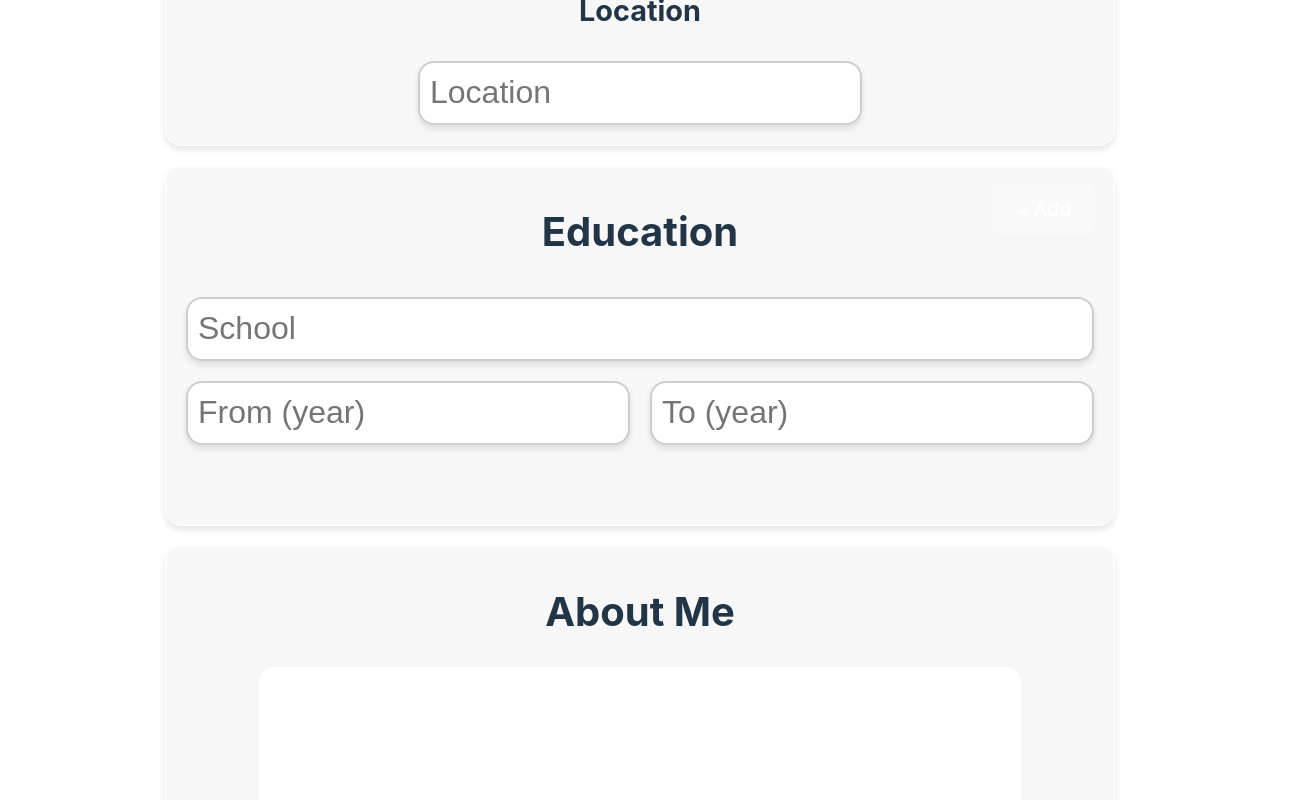
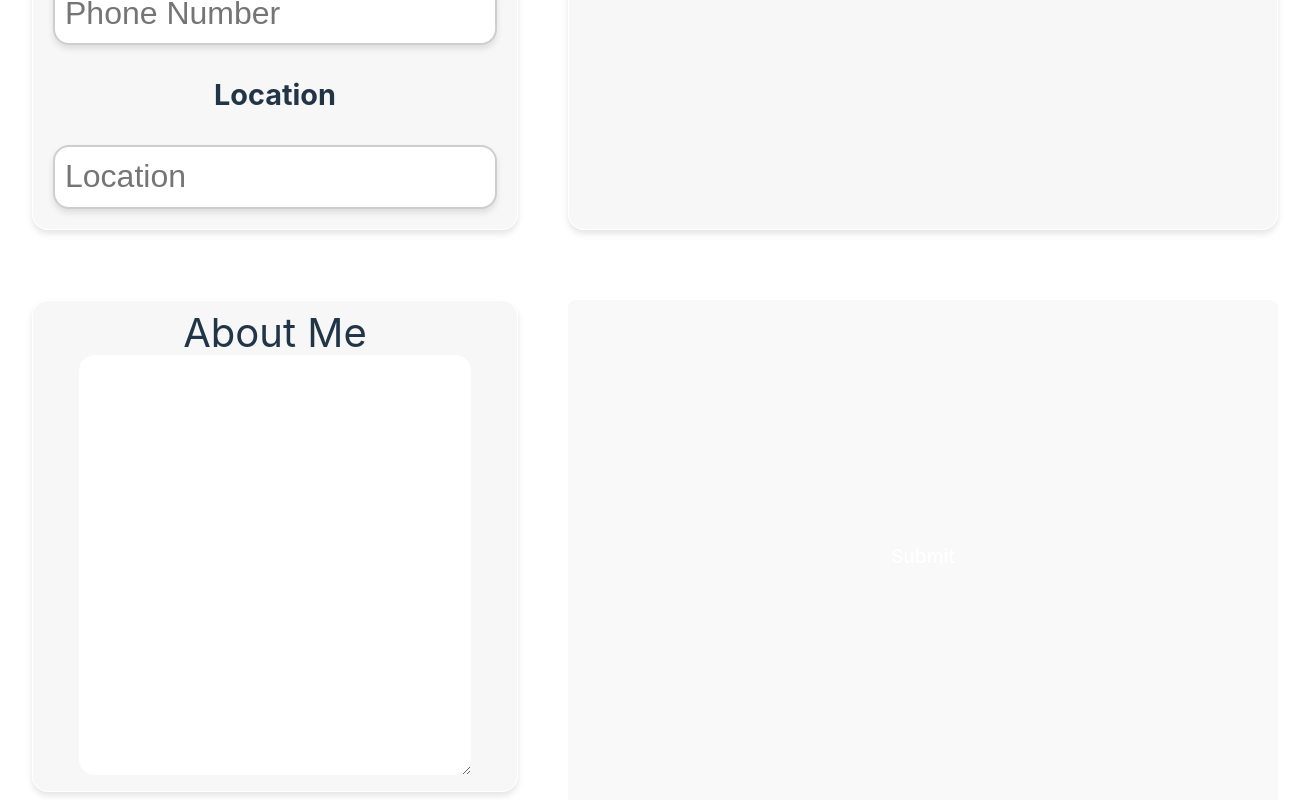
Before and after one commit to Vitdcode/CV-Application, a React (Vite) app: page / in a window 1280 px wide. Shown: the part 839-1639 px from the top of the page, 1310 px wide, since content can reach past the window. Built offline with nearby package versions, Linux system fonts and the light colour scheme.

Commit message:
fix: Replaced the h1 element in about me section for header with a label element

```diff
--- a/src/App.jsx
+++ b/src/App.jsx
@@ -25,6 +25,7 @@ function App() {
       <section id="about-me-section" className="input-wrapper">
         <AboutMe />
       </section>
+      <button>Submit</button>
     </div>
   );
 }
--- a/src/components/input-components/AboutMe.jsx
+++ b/src/components/input-components/AboutMe.jsx
@@ -9,7 +9,8 @@ export default function AboutMe() {
 
   return (
     <div className="about-me-input-wrapper">
-      <h1>About Me</h1>
+      {/*       <h1>About Me</h1> */}
+      <label htmlFor="about-me-input">About Me</label>
       <textarea
         name="about-me"
         id="about-me-input"
--- a/src/styles/App.css
+++ b/src/styles/App.css
@@ -1,13 +1,25 @@
 #root {
-  max-width: 1280px;
+  /*   max-width: 1550px; */
+
   margin: 0 auto;
   padding: 2rem;
   text-align: center;
 }
 
+body {
+  display: flex;
+  /*   flex-wrap: wrap; */
+}
+
 .input-section {
   height: 100vh;
   width: 100%;
+}
+
+.all-inputs-wrapper {
+  display: grid;
+  grid-template-columns: 1fr 1fr;
+  gap: 50px;
 }
 
 .input-wrapper {
@@ -44,14 +56,6 @@
   grid-column: 1/3;
 }
 
-/* #about-me-input {
-  width: 80%;
-  min-height: 400px;
-  border-radius: 16px;
-  resize: none;
-  font-size: var();
-} */
-
 @keyframes logo-spin {
   from {
     transform: rotate(0deg);
--- a/src/styles/index.css
+++ b/src/styles/index.css
@@ -38,6 +38,12 @@ h1 {
 h2 {
   font-size: 1.8em;
   line-height: 1.1;
+}
+
+label {
+  font-size: 2.5rem;
+  line-height: 1.1;
+  margin-block: 80px;
 }
 
 input {
```
